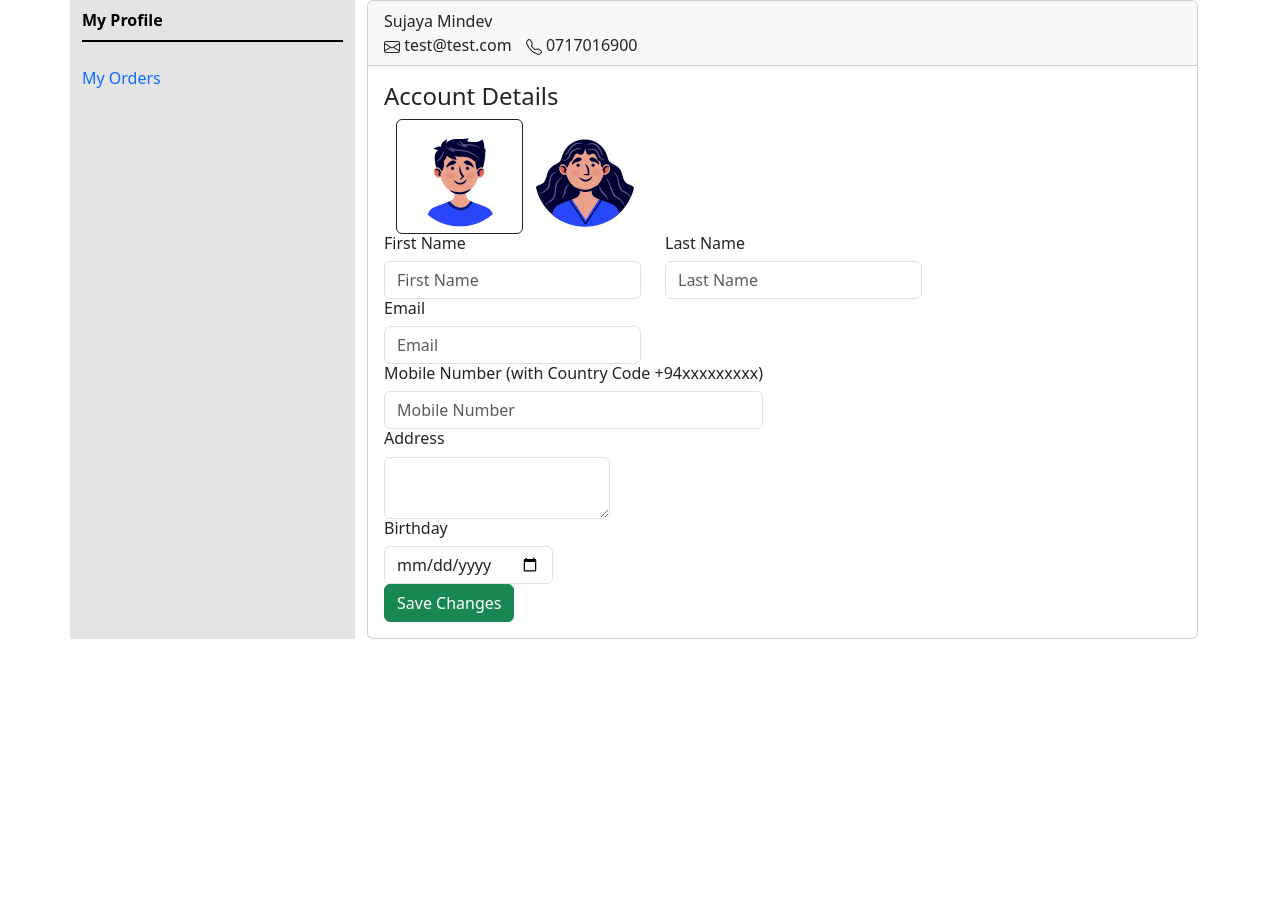
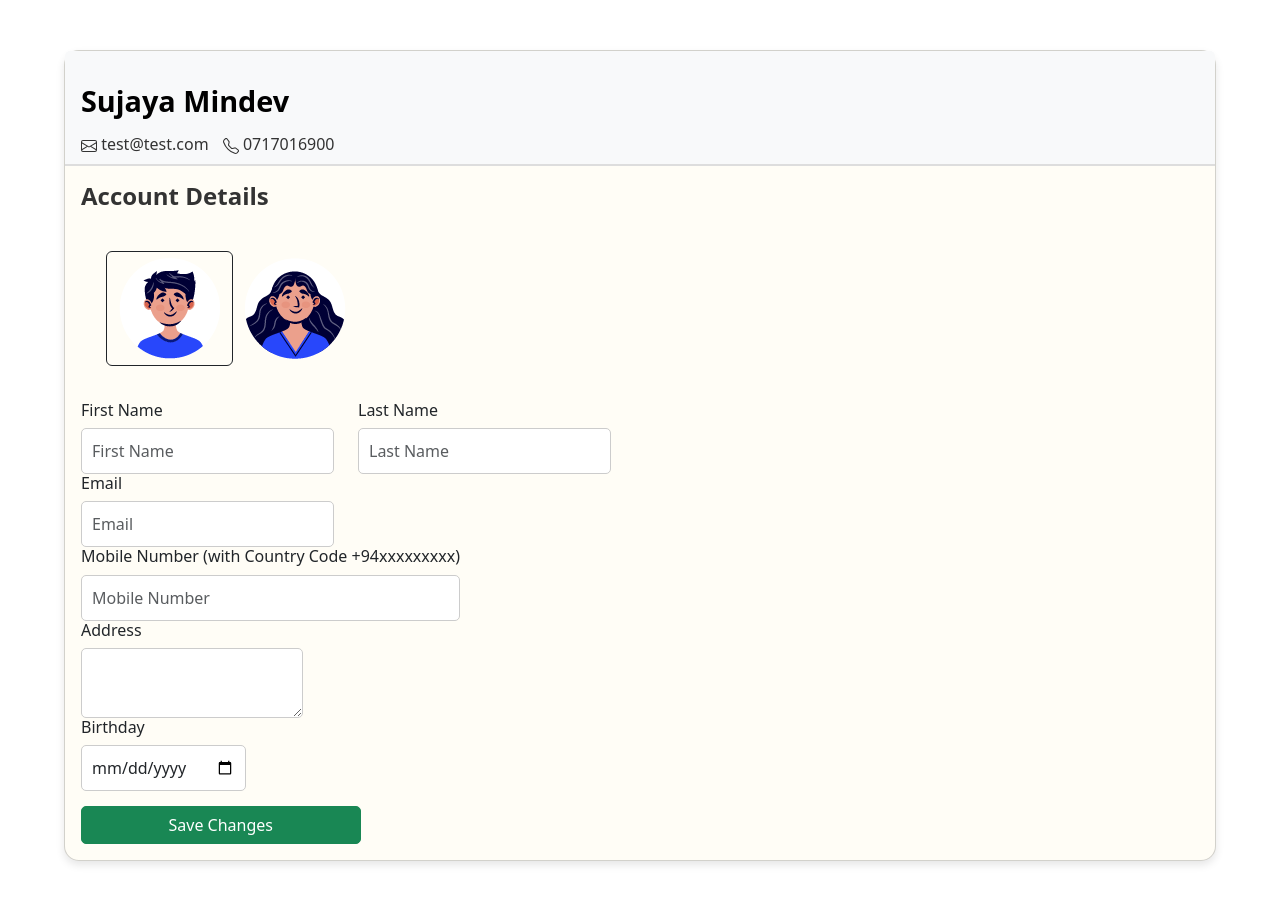
Before and after one commit to sujaya-mindev/SweetFloral, a PHP site: page /myprofile.php in a window 1280 px wide. Before the commit the page ends 639 px from the top, so only its background shows below. Run offline with PHP 8.4, Linux system fonts and the light colour scheme; data comes from the database, SQL or seed files in the repository.

Commit message:
myprofile and flowers

```diff
--- /dev/null
+++ b/myprofile.css
@@ -0,0 +1,56 @@
+.body {
+    background-color: #e5faf5;
+}
+.card {
+    box-shadow: 0 4px 8px rgba(0, 0, 0, 0.1);
+    border-radius: 15px;
+    margin: 50px auto;
+    width: 90%;
+    max-width: 1200px;
+    background-color: #fffdf6;
+
+}
+
+.card-header {
+    background-color: #f8f9fa;
+    color: #333;
+    border-bottom: 2px solid #ddd;
+
+}
+.card-title {
+    font-size: 1.5rem; /* Larger font size */
+    font-weight: bold; /* Bold font weight */
+    color: #333; /* Dark gray text */
+    margin-bottom: 15px; /* Add spacing below the title */
+}
+
+#myname {
+    font-size: 1.8rem; /* Slightly larger text */
+    font-weight: bold;
+    text-align: left; /* Center the text */
+    color: black; /* Bootstrap primary blue */
+    margin-top: 20px; /* Add spacing above */
+    margin-bottom: 10px;
+}
+.input-group input,
+.input-group textarea {
+    border: 1px solid #ccc; /* Light gray border */
+    border-radius: 5px; /* Slightly rounded corners */
+    padding: 10px; /* Add space inside the input/textarea */
+    font-size: 1rem; /* Standard font size */
+    width: 100%; /* Make the input/textarea take full width */
+    box-sizing: border-box; /* Include padding in width */
+}
+
+.container {
+    width: 200%;
+    max-width: 1200px; /* Limit the maximum width */
+    margin: 10px auto; /* Center align horizontally */
+    padding:  25px; /* Add horizontal padding */
+    box-sizing: border-box; /* Include padding in width */
+}
+.btn-success {
+    width: 25%;
+    margin-top: 15px;
+    border-radius: 5px;
+}
--- a/myprofile.php
+++ b/myprofile.php
@@ -18,20 +18,9 @@
 <body>
     <?php include 'navbar.html'; ?>
 
-    <div>
-        <div class="container text-left">
-            <div class="row">
-                <div class="col-3" style="background-color:rgb(228, 228, 228);">
-                    <ul class="nav flex-column nav-underline" id="toggleButton">
-                        <li class="nav-item">
-                            <a class="nav-link active" aria-current="page" href="#">My Profile</a>
-                        </li>
-                        <li class="nav-item">
-                            <a class="nav-link" href="#">My Orders</a>
-                        </li>
-                    </ul>
-                </div>
-                <div class="col-9" id="myprofile">
+
+
+                <div class="" id="myprofile">
                 <div class="card">
                     <div class="card-header">
                         <div id="myname">Sujaya Mindev</div>
```
Also changed, not shown: styles.css (+91 -27 lines).
